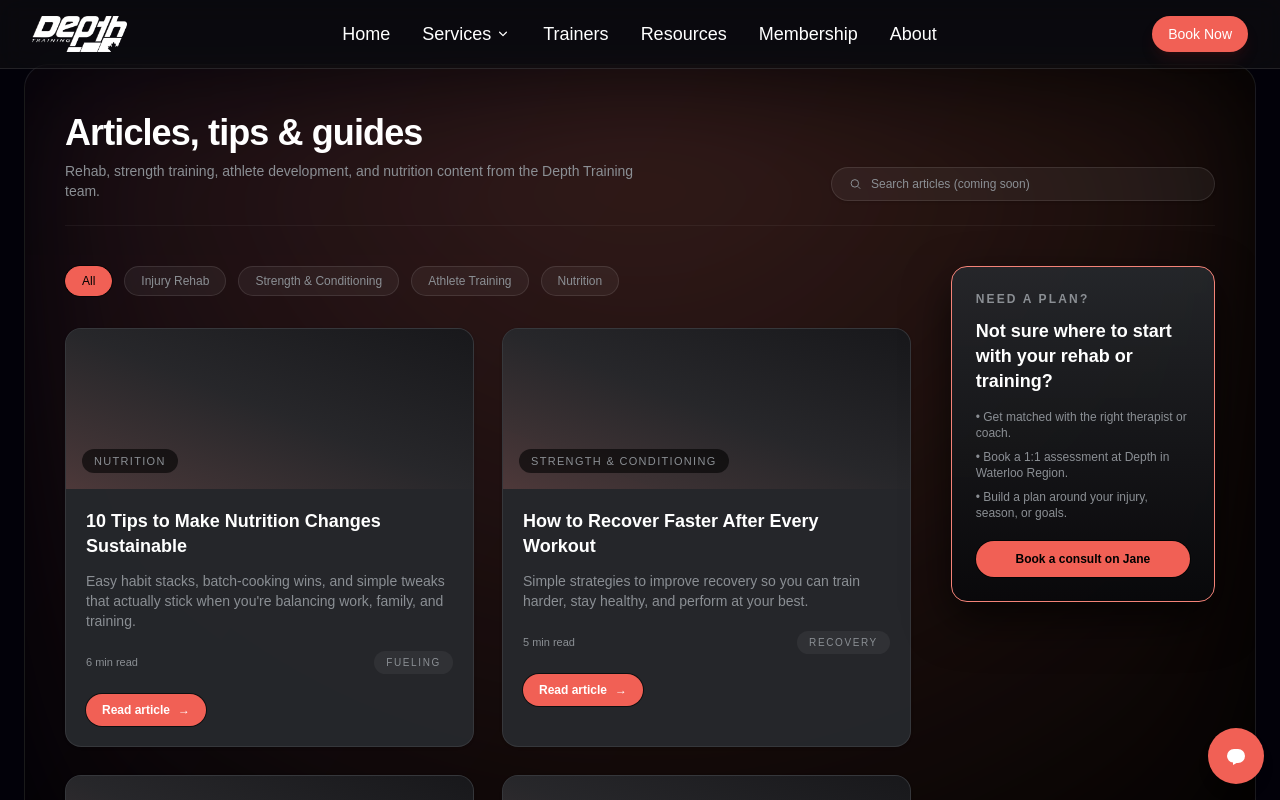
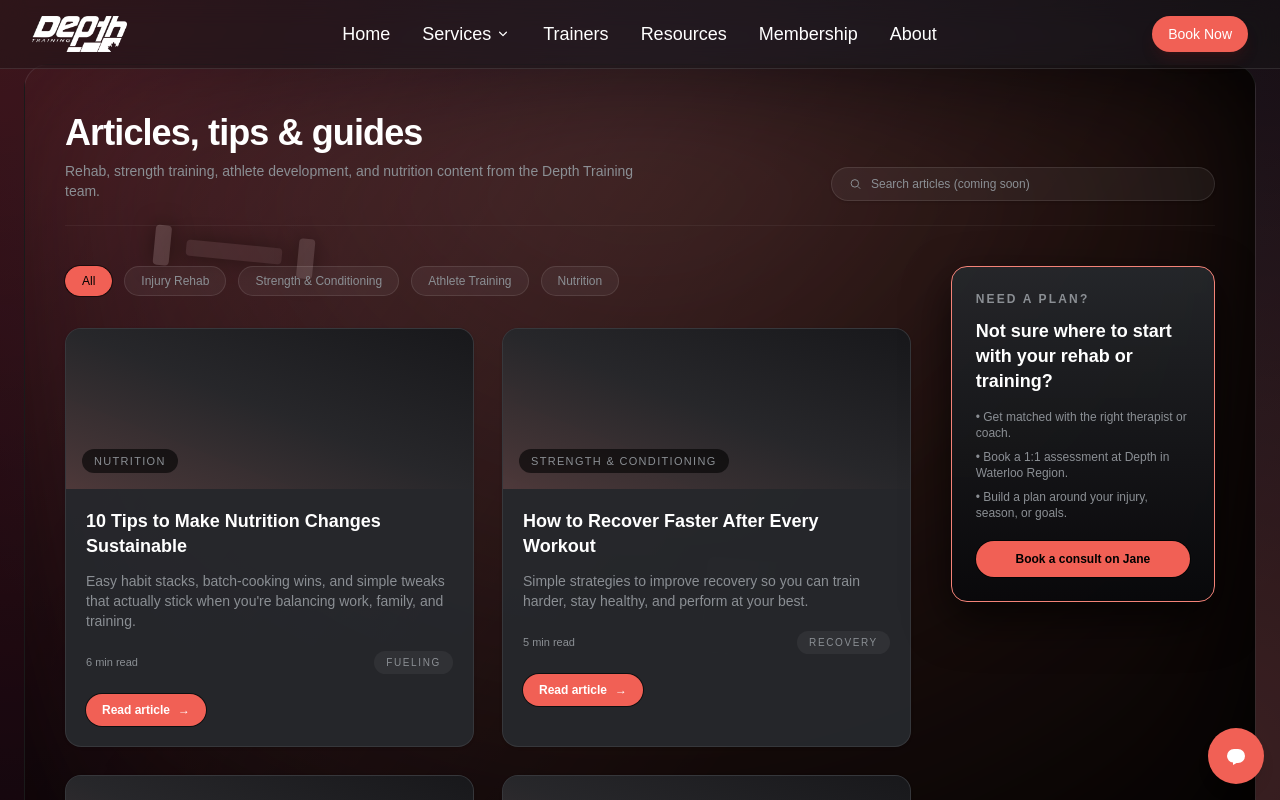
Before and after one commit to shishir95/depth-training-frontend, a Next.js app: page /resourcepage in a window 1280 px wide. Shown: the top 800 px of the page. Built offline with nearby package versions, Linux system fonts and the light colour scheme.

Commit message:
BACKGROUND ANIMATION - ALL page

```diff
--- a/src/app/home/page.jsx
+++ b/src/app/home/page.jsx
@@ -11,7 +11,6 @@ import OurOfferSection from "@/components/home/OurOfferSection";
 import TeamSection from "@/components/home/TeamSection";
 import ArticlesSection from "@/components/home/ArticleSection";
 import ScrollSection from "@/components/home/ScrollSection";
-import AnimatedFitnessBackdrop from "@/components/home/AnimatedFitnessBackdrop";
 
 export default function Home() {
   const heroContents = {
@@ -23,10 +22,7 @@ export default function Home() {
   };
 
   return (
-    <main className="relative min-h-screen w-full overflow-hidden bg-[#020109] text-white">
-      {/* 🔥 global fitness background */}
-      <AnimatedFitnessBackdrop />
-
+    <main className="relative min-h-screen w-full overflow-hidden bg-transparent text-white">
       <div className="relative z-10">
         {/* full-width header */}
         <Header />
--- a/src/app/layout.js
+++ b/src/app/layout.js
@@ -3,6 +3,7 @@ import { Geist, Geist_Mono } from "next/font/google";
 import "./globals.css";
 import FloatingChatFab from "@/components/floatingchatfab/FloatingChatFab";
 import AnimationScroll from "@/components/common/AnimationScroll";
+import AnimatedFitnessBackdrop from "@/components/home/AnimatedFitnessBackdrop";
 import "aos/dist/aos.css";
 
 const geistSans = Geist({
@@ -28,6 +29,7 @@ export default function RootLayout({ children }) {
       >
         <AnimationScroll>
           <div className="relative isolate min-h-screen w-full overflow-hidden bg-[#020109] text-white">
+            <AnimatedFitnessBackdrop />
             <div className="relative z-10">{children}</div>
           </div>
         </AnimationScroll>
--- a/src/app/membership/page.jsx
+++ b/src/app/membership/page.jsx
@@ -34,7 +34,7 @@ export const metadata = { title: "Membership | Depth Training" };
 
 export default function MembershipPage() {
   return (
-    <main className="min-h-screen w-full bg-[#020109] text-white">
+    <main className="relative min-h-screen w-full bg-transparent text-white">
       {/* full-width header */}
       <Header />
 
--- a/src/app/resourcepage/page.jsx
+++ b/src/app/resourcepage/page.jsx
@@ -8,7 +8,7 @@ export const metadata = { title: "Resources | Depth Training" };
 
 export default function ResourcePages() {
   return (
-    <main className="min-h-screen w-full bg-[#020109] text-white">
+    <main className="relative min-h-screen w-full bg-transparent text-white">
       {/* full-width header */}
       <Header />
 
```
